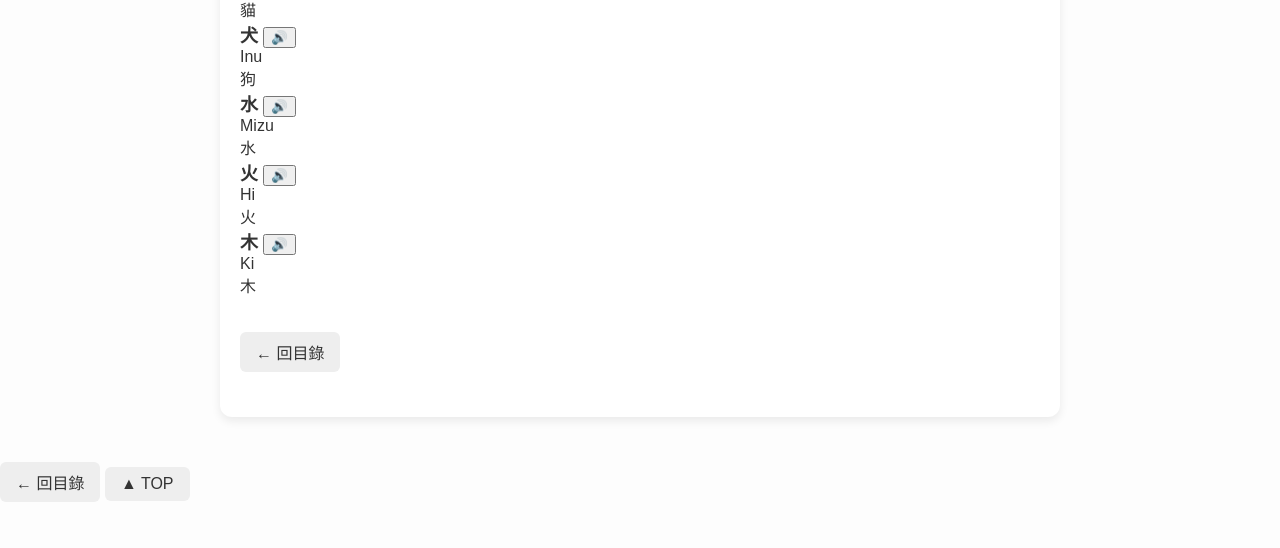
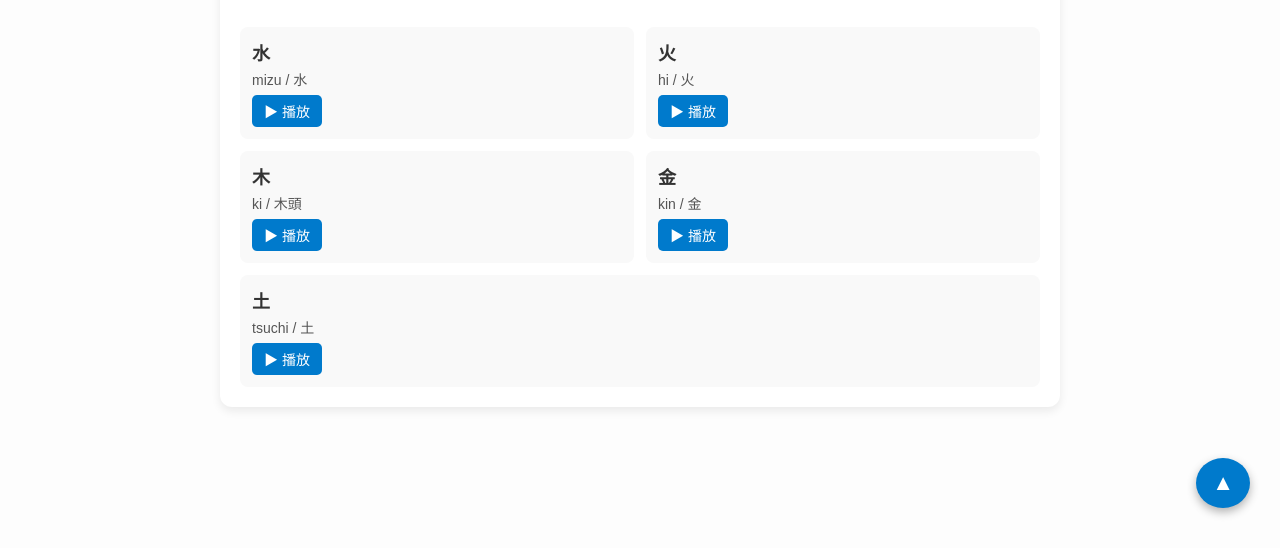
Before and after one commit to TaNoShi-DeSu/japanese_flashcards, a plain HTML site: page words.html in a window 1280 px wide. Shown: the part 252-800 px from the top of the page. Drawn offline with Linux system fonts and the light colour scheme.

Commit message:
Update words.html

```diff
--- a/words.html
+++ b/words.html
@@ -2,83 +2,127 @@
 <html lang="zh-Hant">
 <head>
   <meta charset="UTF-8" />
-  <meta name="viewport" content="width=device-width, initial-scale=1.0" />
+  <meta name="viewport" content="width=device-width, initial-scale=1" />
   <title>單字學習</title>
   <link rel="stylesheet" href="style.css" />
-  <script src="data.js" defer></script>
-  <script src="js/common.js" defer></script>
 </head>
 <body>
-  <body onclick="speechSynthesis.resume()">
   <div class="container">
+
+    <div class="back">
+      <a href="index.html">← 回目錄</a>
+    </div>
+
     <h1>單字學習</h1>
 
     <div class="controls">
-      <label for="voiceSelect">聲線：</label>
+      <label for="voiceSelect">聲線選擇：</label>
       <select id="voiceSelect"></select>
 
       <label for="rateRange">語速：</label>
-      <input type="range" id="rateRange" min="0.3" max="2" step="0.1" value="1">
-      <span id="rateValue">1</span>
-
-      <button id="shuffleBtn">隨機模式</button>
+      <input type="range" id="rateRange" min="0.3" max="1.5" step="0.1" value="0.5" />
+      <span id="rateValue">0.5</span>
     </div>
 
-    <div id="wordsContainer"></div>
+    <div class="sentence-list" id="word-list">
+      <!-- 單字動態載入 -->
+    </div>
 
-    <div class="back top">
-      <a href="index.html">← 回目錄</a>
-    </div>
   </div>
 
+  <button id="btn-top" title="回到頂端" onclick="window.scrollTo({top:0,behavior:'smooth'})">▲</button>
+
   <script>
-    document.addEventListener("DOMContentLoaded", () => {
-      const container = document.getElementById("wordsContainer");
-      const shuffleBtn = document.getElementById("shuffleBtn");
+    const words = [
+      { jp: "水", roma: "mizu", zh: "水" },
+      { jp: "火", roma: "hi", zh: "火" },
+      { jp: "木", roma: "ki", zh: "木頭" },
+      { jp: "金", roma: "kin", zh: "金" },
+      { jp: "土", roma: "tsuchi", zh: "土" },
+      // 可補充 N5 單字至少100筆
+    ];
 
-      let words = [...DATA.words];
+    const wordList = document.getElementById("word-list");
+    const voiceSelect = document.getElementById("voiceSelect");
+    const rateRange = document.getElementById("rateRange");
+    const rateValue = document.getElementById("rateValue");
 
-      function render(list) {
-        container.innerHTML = "";
-        list.forEach(item => {
-          const block = document.createElement("div");
-          block.className = "card";
-          block.innerHTML = `
-            <div class="jp">
-              <strong>${item.jp}</strong>
-              <button class="play" data-text="${item.jp}">🔊</button>
-            </div>
-            <div class="roma">${item.roma}</div>
-            <div class="zh">${item.zh}</div>
-          `;
-          container.appendChild(block);
-        });
-      }
+    let voices = [];
+    let selectedVoice = null;
+    let speechRate = parseFloat(rateRange.value);
 
-      render(words);
+    function populateVoices() {
+      voices = window.speechSynthesis.getVoices();
+      voiceSelect.innerHTML = "";
 
-      shuffleBtn.addEventListener("click", () => {
-        const shuffled = words.sort(() => Math.random() - 0.5);
-        render(shuffled);
-      });
-
-      document.body.addEventListener("click", e => {
-        if (e.target.classList.contains("play")) {
-          const txt = e.target.dataset.text;
-          speakText(txt);
+      let defaultIndex = 0;
+      voices.forEach((voice, index) => {
+        if (voice.lang.startsWith("ja") && voice.name.toLowerCase().includes("kyoto")) {
+          defaultIndex = index;
         }
       });
 
-      const rateRange = document.getElementById("rateRange");
-      const rateValue = document.getElementById("rateValue");
-      rateRange.addEventListener("input", () => {
-        rateValue.textContent = rateRange.value;
+      voices.forEach((voice, index) => {
+        const option = document.createElement("option");
+        option.value = index;
+        option.textContent = `${voice.name} (${voice.lang})`;
+        voiceSelect.appendChild(option);
       });
+
+      voiceSelect.selectedIndex = defaultIndex;
+      selectedVoice = voices[defaultIndex];
+    }
+
+    function speak(text) {
+      if (!window.speechSynthesis) {
+        alert("抱歉，您的瀏覽器不支援語音合成功能。");
+        return;
+      }
+      window.speechSynthesis.cancel();
+      const utterance = new SpeechSynthesisUtterance(text);
+      utterance.voice = selectedVoice;
+      utterance.rate = speechRate;
+      window.speechSynthesis.speak(utterance);
+    }
+
+    voiceSelect.addEventListener("change", () => {
+      selectedVoice = voices[voiceSelect.value];
     });
+
+    rateRange.addEventListener("input", () => {
+      speechRate = parseFloat(rateRange.value);
+      rateValue.textContent = speechRate.toFixed(1);
+    });
+
+    function createWordItem(item) {
+      const div = document.createElement("div");
+      div.className = "sentence-item";
+
+      div.innerHTML = `
+        <div class="jp">${item.jp}</div>
+        <div class="roma-zh">${item.roma} / ${item.zh}</div>
+        <button class="play-btn" aria-label="播放語音">▶ 播放</button>
+      `;
+
+      const playBtn = div.querySelector(".play-btn");
+      playBtn.addEventListener("click", () => speak(item.jp));
+
+      return div;
+    }
+
+    words.forEach(item => {
+      const el = createWordItem(item);
+      wordList.appendChild(el);
+    });
+
+    initVoices();
+
+    function initVoices() {
+      populateVoices();
+      if (speechSynthesis.onvoiceschanged !== undefined) {
+        speechSynthesis.onvoiceschanged = populateVoices;
+      }
+    }
   </script>
-  <div class="back">
-    <a href="index.html">← 回目錄</a>
-    <a href="#">▲ TOP</a>
-  </div>
 </body>
 </html>
```
